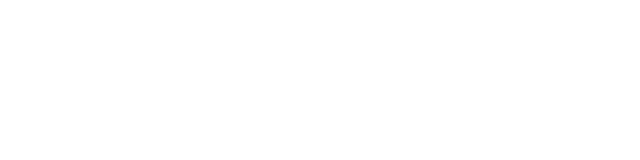
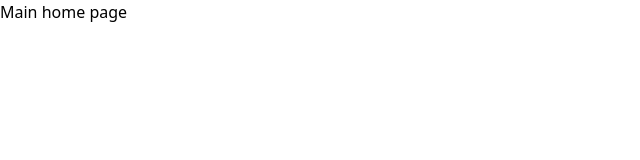
Before and after one commit to KISMAT1234/Donationproject, a React (Vite) app in the folder frontreact/: page /Mainpage in a window 1280 px wide. Before the commit this address had no page. Shown: the top 160 px of the page, without its empty margins (0-640 px from the left). Built offline with nearby package versions, Linux system fonts and the light colour scheme.

Commit message:
middleware

```diff
--- /dev/null
+++ b/frontreact/src/components/afterlogin/Mainpage.jsx
@@ -0,0 +1,11 @@
+
+function  Mainpage(){
+  return (
+    <>
+       <h1> Main home page </h1>
+
+    </>
+  )
+}
+
+export default Mainpage;
--- /dev/null
+++ b/frontreact/src/middleware/LoginMiddleware.js
@@ -0,0 +1,13 @@
+import {Outlet} from "react-router-dom"
+
+function LoginMiddleware(){
+    let isLogin=true;
+    if(isLogin){
+        return(
+             <Outlet/>
+        )
+    } else{
+        window.location.href="/";
+    }
+}
+export default LoginMiddleware;
--- a/frontreact/src/router/AllRoute.jsx
+++ b/frontreact/src/router/AllRoute.jsx
@@ -1,3 +1,4 @@
+// before LoginPage
 import HomePage from "../components/beforelogin/Home"
 import {Routes, Route} from "react-router-dom"
 import AboutPage from "../components/beforelogin/About"
@@ -6,9 +7,13 @@ import Event from "../components/beforelogin/Event"
 import Contact from "../components/beforelogin/Contact"
 import Signup from "../components/beforelogin/Signup"
 import Login from "../components/beforelogin/Login"
-// import Login from "../components/Login"
-// import Signup from "../components/beforelogin/Signup"
-// import Post from "../components/afterlogin/Post"
+
+import LoginMiddleware from "../middleware/LoginMiddleware"
+
+// After Login Page
+import Mainpage from "../components/afterlogin/Mainpage";
+
+
 
 
 function RouterList(){
@@ -25,6 +30,14 @@ function RouterList(){
          <Route path="/signup-form" element={<Signup/>}/>
          <Route path="/login-form" element={<Login/>}/>
 
+
+         {/* Middleware */}
+         <Route path="Mainpage" element={<LoginMiddleware/>}>
+
+             <Route path="/Mainpage" element={<Mainpage/>}/>
+
+         </Route>
+
        </Routes>
 
 
```
Also changed, not shown: frontreact/src/components/afterlogin/Post.jsx (deleted, +0 -10 lines).
